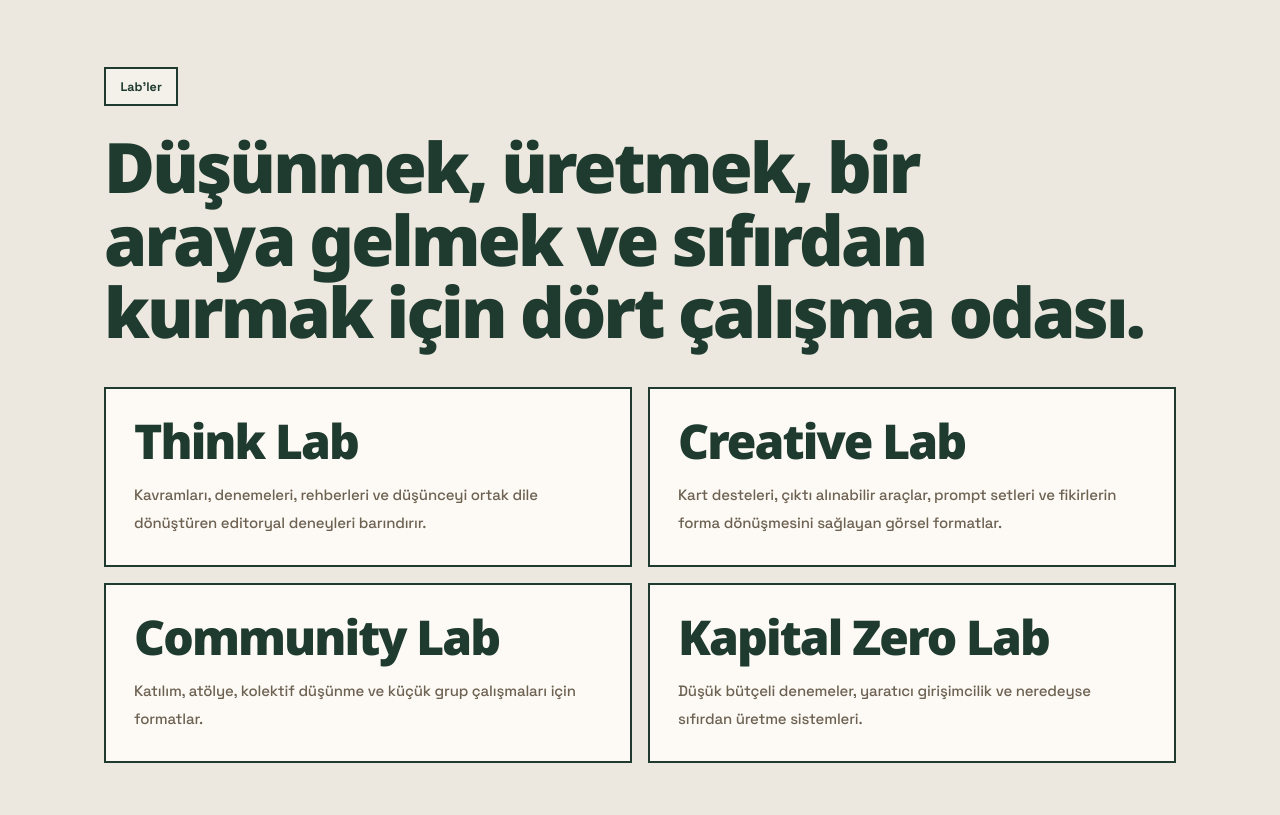
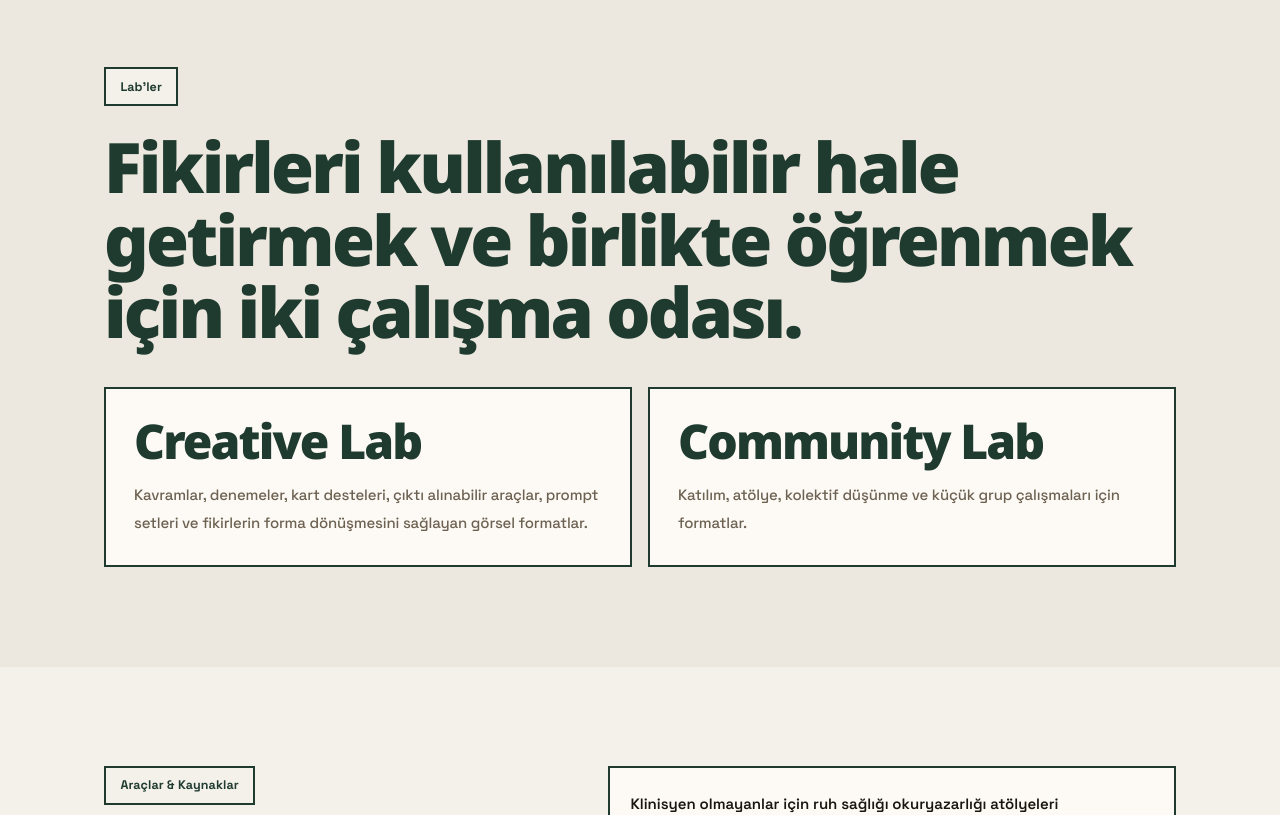
Before and after one commit to selaleakirmak-cmyk/collectividual-site, a Next.js app: page /tr in a window 1280 px wide. Shown: the part 1700-2515 px from the top of the page. Built offline with nearby package versions, Linux system fonts and the light colour scheme.

Commit message:
Simplify Turkish homepage labs to two

```diff
--- a/app/tr/page.tsx
+++ b/app/tr/page.tsx
@@ -3,15 +3,9 @@ import Container from "@/components/site/Container";
 
 const labs = [
   {
-    title: "Think Lab",
-    description:
-      "Kavramları, denemeleri, rehberleri ve düşünceyi ortak dile dönüştüren editoryal deneyleri barındırır.",
-    href: "/tr/labs#think-lab",
-  },
-  {
     title: "Creative Lab",
     description:
-      "Kart desteleri, çıktı alınabilir araçlar, prompt setleri ve fikirlerin forma dönüşmesini sağlayan görsel formatlar.",
+      "Kavramlar, denemeler, kart desteleri, çıktı alınabilir araçlar, prompt setleri ve fikirlerin forma dönüşmesini sağlayan görsel formatlar.",
     href: "/tr/labs#creative-lab",
   },
   {
@@ -19,12 +13,6 @@ const labs = [
     description:
       "Katılım, atölye, kolektif düşünme ve küçük grup çalışmaları için formatlar.",
     href: "/tr/labs#community-lab",
-  },
-  {
-    title: "Kapital Zero Lab",
-    description:
-      "Düşük bütçeli denemeler, yaratıcı girişimcilik ve neredeyse sıfırdan üretme sistemleri.",
-    href: "/tr/labs#kapital-zero-lab",
   },
 ];
 
@@ -117,7 +105,7 @@ export default function TurkishHomePage() {
         <Container>
           <p className="poster-kicker mb-6 bg-[var(--bg)]">Lab’ler</p>
           <h2 className="poster-title poster-title--tr-medium">
-            Düşünmek, üretmek, bir araya gelmek ve sıfırdan kurmak için dört çalışma odası.
+            Fikirleri kullanılabilir hale getirmek ve birlikte öğrenmek için iki çalışma odası.
           </h2>
           <div className="mt-10 grid gap-4 md:grid-cols-2">
             {labs.map((lab) => (
```
